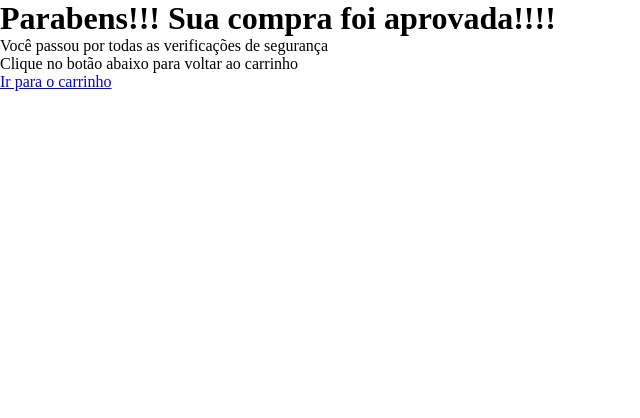
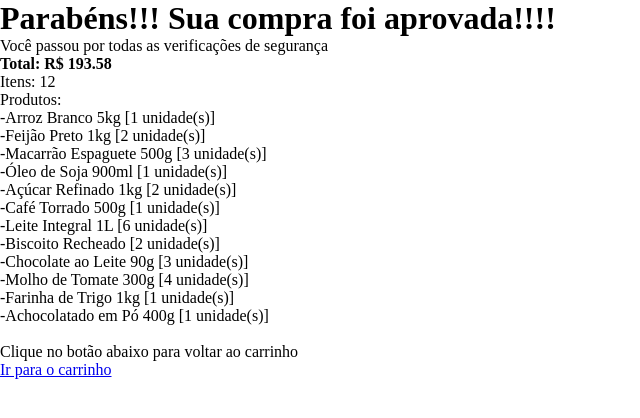
Before and after one commit to PasteldeSazon/ECOMMERCE-SCTEC-PROJETO, a React (Vite) app: page /Sucesso in a window 1280 px wide. Shown: the top 418 px of the page, without its empty margins (0-640 px from the left). Built offline with nearby package versions, Linux system fonts and the light colour scheme.

Commit message:
Adiciona componentes ResumoCompra e Cabecalho, e atualiza páginas de sucesso e falha para utilizar o novo cabeçalho e exibir resumo da compra.

```diff
--- /dev/null
+++ b/src/components/Cabecalho.jsx
@@ -0,0 +1,10 @@
+function Cabecalho({ titulo, subtitulo }) {
+  return (
+    <header className="cabecalho">
+      <h1>{titulo}</h1>
+      <p>{subtitulo}</p>
+    </header>
+  );
+}
+
+export default Cabecalho;
--- a/src/components/ResumoCompra.jsx
+++ b/src/components/ResumoCompra.jsx
@@ -0,0 +1,21 @@
+function ResumoCompra({ total, quantidade, produtos }) {
+  return (
+    <div className="resumoCompra">
+      <strong>Total: R$ {total.toFixed(2)}</strong>
+      <br />
+      <span>Itens: {quantidade}</span>
+      <br />
+      <span>Produtos:</span>
+      <ul>
+        {produtos.map((produto) => (
+          <li key={produto.id}>
+            -{produto.nome} [{produto.quantidade} unidade(s)]
+          </li>
+        ))}
+      </ul>
+      <br />
+    </div>
+  );
+}
+
+export default ResumoCompra;
--- a/src/pages/Falha.jsx
+++ b/src/pages/Falha.jsx
@@ -1,6 +1,7 @@
 import "../assets/styles/style.css";
 import { Link } from "react-router-dom";
 import { useState, useEffect } from "react";
+import Cabecalho from "../components/Cabecalho";
 
 function Falha() {
   const [falha, setFalha] = useState(true);
@@ -19,10 +20,10 @@ function Falha() {
 
   return (
     <>
-      <h1>ERRO 244: AVISO DE GOLPE</h1>
-      <p>
-        Esta mensagem está aparecendo pois os 16 dígitos do cartão são iguais!!!
-      </p>
+      <Cabecalho
+        titulo="ERRO 244: AVISO DE GOLPE"
+        subtitulo="Esta mensagem está aparecendo pois os 16 dígitos do cartão são iguais!!!"
+      />
       <p>
         Ou você é um golpista, ou não preencheu o formulário corretamente.
       </p>
--- a/src/pages/Sucesso.jsx
+++ b/src/pages/Sucesso.jsx
@@ -1,9 +1,16 @@
 import "../assets/styles/style.css";
 import { Link } from "react-router-dom";
 import { useState, useEffect } from "react";
+import Cabecalho from "../components/Cabecalho";
+import ResumoCompra from "../components/ResumoCompra";
+import produtos from "../data/produtos";
 
 function Sucesso() {
   const [sucesso, setSucesso] = useState(true);
+  const total = produtos.reduce(
+    (acumulador, produto) => acumulador + produto.preco * produto.quantidade,
+    0,
+  );
 
   useEffect(() => {
     const temporizador = setTimeout(() => {
@@ -16,15 +23,23 @@ function Sucesso() {
   if (sucesso) {
     return <p className="loading">Carregando as verificações de segurança...</p>;
   }
-    return(
+
+  return (
     <>
-        <h1>Parabens!!! Sua compra foi aprovada!!!!</h1>
-       <p>Você passou por todas as verificações de segurança</p>
+      <Cabecalho
+        titulo="Parabéns!!! Sua compra foi aprovada!!!!"
+        subtitulo="Você passou por todas as verificações de segurança"
+      />
+      <ResumoCompra
+        total={total}
+        quantidade={produtos.length}
+        produtos={produtos}
+      />
       <p>Clique no botão abaixo para voltar ao carrinho</p>
 
-       <Link to={"/"}>Ir para o carrinho</Link>
+      <Link to="/">Ir para o carrinho</Link>
     </>
-    )
+  );
 }
 
 export default Sucesso
```
Lines whose indentation alone changed are shown as unchanged.
